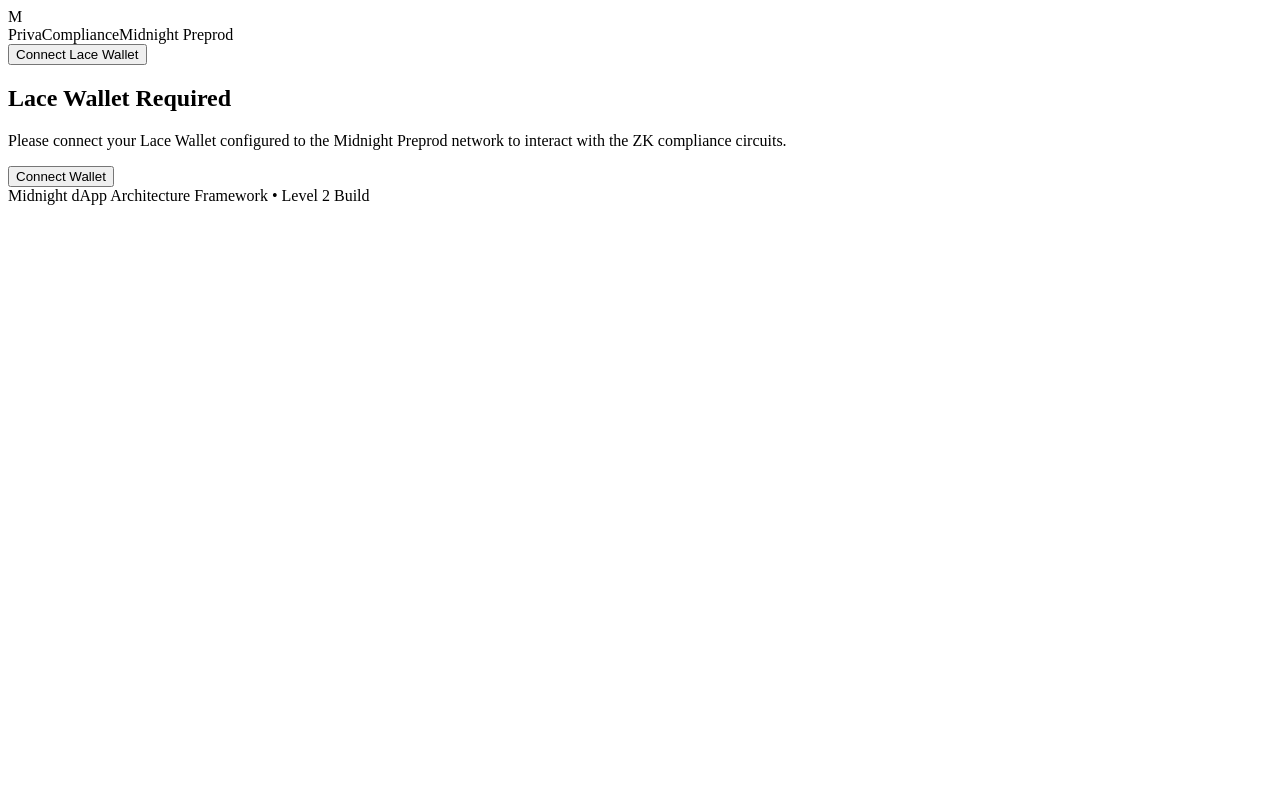
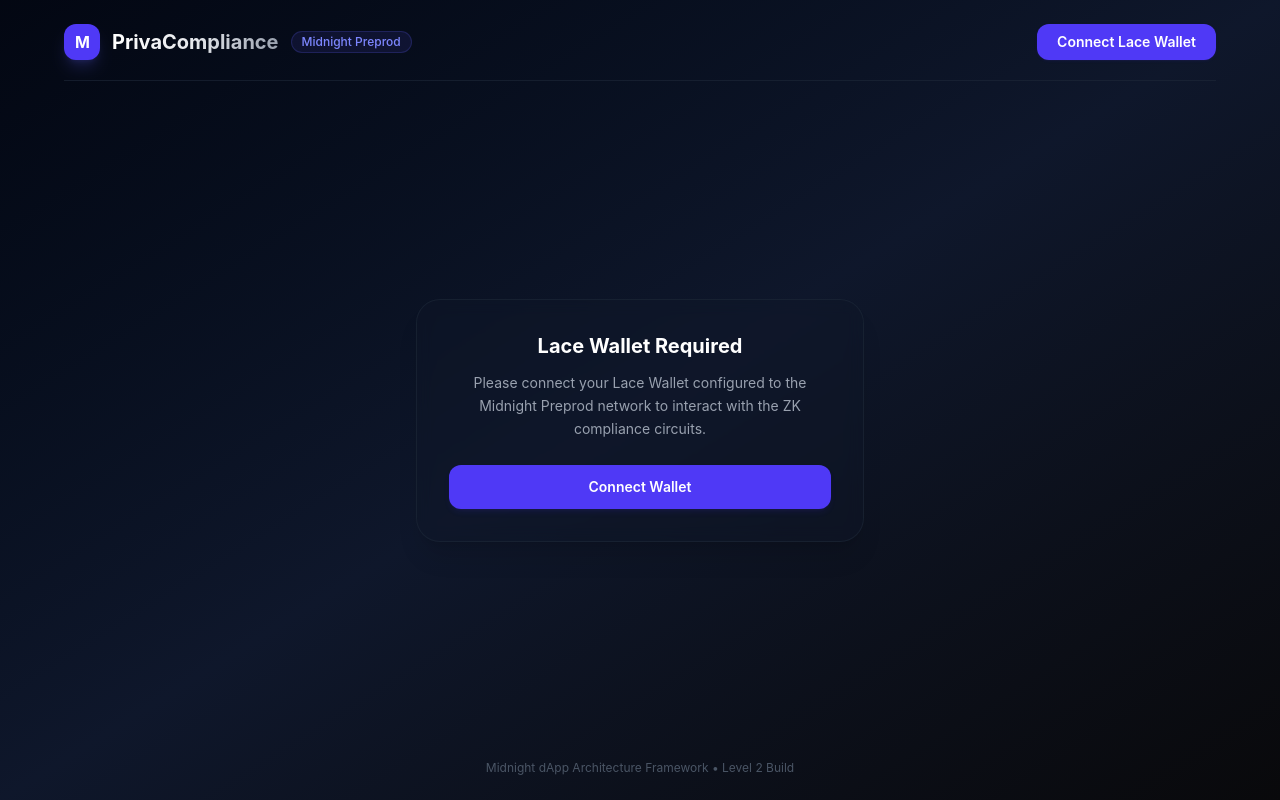
Before and after one commit to deniz-1998/privacompliance-dapp, a React (Vite) app: page / in a window 1280 px wide. Built offline with nearby package versions, Linux system fonts and the light colour scheme.

Commit message:
build: define correct vite build scripts and integrate tailwind v4 vite plugin

```diff
--- a/src/index.css
+++ b/src/index.css
@@ -1,3 +1 @@
-@tailwind base;
-@tailwind components;
-@tailwind utilities;
+@import "tailwindcss";
--- a/vite.config.ts
+++ b/vite.config.ts
@@ -1,8 +1,9 @@
 import { defineConfig } from 'vite';
 import react from '@vitejs/plugin-react';
+import tailwindcss from '@tailwindcss/vite';
 
 export default defineConfig({
-  plugins: [react()],
+  plugins: [react(), tailwindcss()],
   server: {
     port: 3000,
   }
```
Also changed, not shown: package.json (+7 -4 lines).
